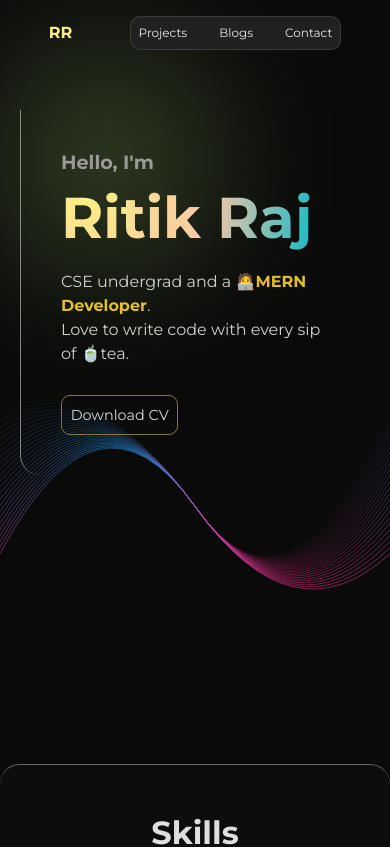
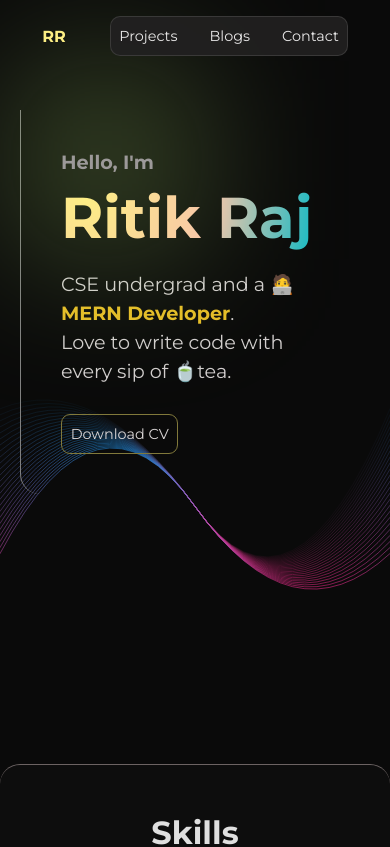
Before and after one commit to ritik48/Portfolio-Frontend, a React (Create React App) app: page / in a window 390 px wide. Shown: the top 847 px of the page. Built offline with nearby package versions, Linux system fonts and the light colour scheme; no server answers.

Commit message:
minor change

```diff
--- a/src/index.css
+++ b/src/index.css
@@ -135,7 +135,7 @@
     width: fit-content;
     margin: 0 auto;
 
-    font-size: 1.5rem;
+    font-size: 1.8rem;
     gap: 4rem;
 
     padding-block: 0.7em;
@@ -144,7 +144,7 @@
 
     border-radius: 10px;
 
-    background-color: rgba(35, 35, 35, 0.932);
+    background-color: rgba(34, 33, 33, 0.932);
 }
 
 .active {
@@ -728,6 +728,11 @@
 }
 
 @media screen and (max-width: 500px) {
+    .hero_content p {
+        font-size: 1.2em;
+        color: rgb(210, 206, 206);
+        line-height: 1.5em;
+    }
     .project_img {
         width: 320px;
         height: 200px;
```
